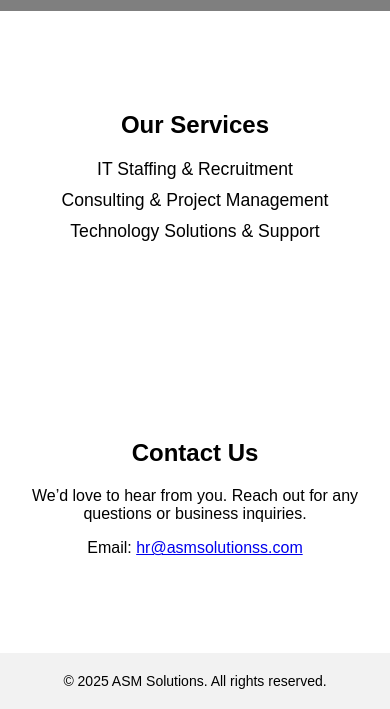
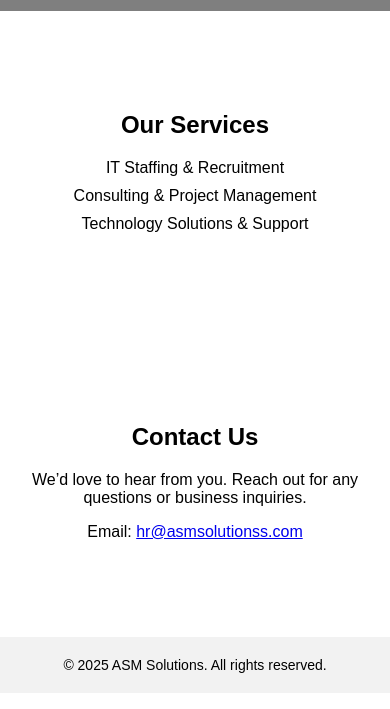
Before and after one commit to ASMSOLUTIONSS/asmsolutionss.github.io, a plain HTML site: page index.html in a window 390 px wide. Shown: the part 833-1542 px from the top of the page. Drawn offline with Linux system fonts and the light colour scheme.

Commit message:
Update index.html

```diff
--- a/index.html
+++ b/index.html
@@ -73,14 +73,15 @@
       margin-bottom: 20px;
     }
 
-    section ul {
+    ul {
       list-style: none;
       padding: 0;
-      font-size: 1.1em;
+      margin: 0;
     }
 
-    section ul li {
+    ul li {
       margin: 10px 0;
+      font-size: 1.1em;
     }
 
     footer {
@@ -127,7 +128,7 @@
         font-size: 1.5em;
       }
 
-      section ul li {
+      ul li {
         font-size: 1em;
       }
     }
@@ -143,7 +144,7 @@
     <a href="#contact">Contact</a>
   </nav>
 
-  <!-- Hero Section -->
+  <!-- Hero / Full Background Section -->
   <div class="full-bg" id="home">
     <div class="centered-content">
       <h1>ASM SOLUTIONS</h1>
```
